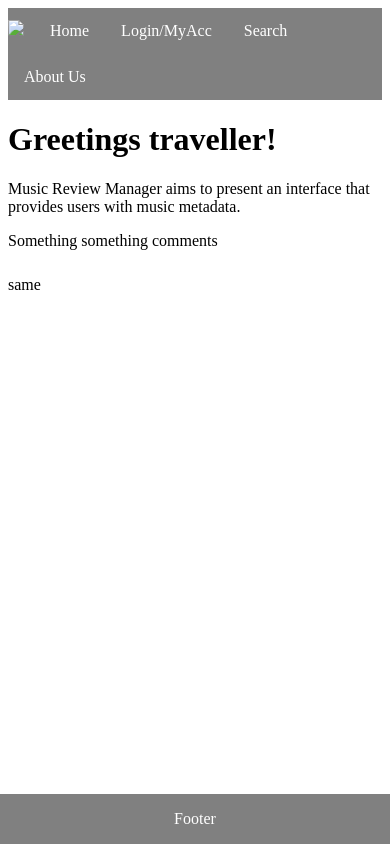
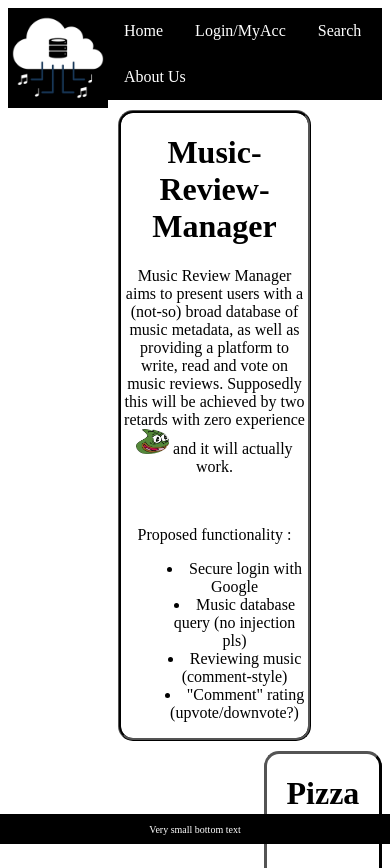
Before and after one commit to stefanforce/Music-Review-Manager, a PHP site: page /ProiectTW.html in a window 390 px wide; the page is wider, and only the part inside the window is pictured. Shown: the top 868 px of that part. Before the commit the page ends 844 px from the top of that part, so only its background shows below. Run offline with PHP 8.4, Linux system fonts and the light colour scheme.

Commit message:
Homepage layout kind of done

```diff
--- a/ProiectTW.css
+++ b/ProiectTW.css
@@ -1,87 +1,70 @@
-/*header{
-    background-color:grey;
+#logo img{
+height:100px;
 margin:auto;
-    color:white;
-    font-size:18px;
-    background-attachment:fixed;
-    display:block;
+float:left;
 }
-*/
-body{
 
+nav{
+display:inline;
 }
-logo,nav{display:inline }
-nav ul {
+
+nav ul{
 list-style-type: none;
 margin: auto;
 padding: 0;
-   background-color:gray;
+background-color:black;
 overflow:hidden;
 }
 
 nav li{
 float:left;
 }
-nav li a {
+
+nav li a{
 display: block;
 color: white;
 text-align: center;
 padding: 14px 16px;
 text-decoration: none;
 }
-nav li a:hover:not(.active) {
+
+nav li a:hover:not(.active){
 background-color:white;
 color:black;
 }
 
-.active {
+.active{
 background-color: green;
 }
-#logo {
-    display: inline-block;
-    vertical-align: middle;
-    font-size: 30px;
-    margin-right: 0px;
-    color: #FFF;
-}
-#logo img {
-    width: 50px;
-    vertical-align: middle;
-    margin-right: 10px;
-}
-.footer {
+
+.footer{
 position: fixed;
 left: 0;
 bottom: 0;
+height:30px;
 width: 100%;
-   background-color: gray;
+background-color: black;
 color: white;
 text-align: center;
-}
-.first-column {
-    width: 66%;
-    padding: 0 10px 0 0;
-    float: left;
+font-size:x-small;
 }
 
-.second-column {
-    width: 33%;
-    padding: 0 10px 0 0;
-    float: right;
+.first-column{
+margin-left: 10px;
+margin-top: 10px;
+text-align:center;
+width: 50%;
+float: left;
+border-radius: 15px;
+border: 3px ridge black;
+list-style-position: inside;
 }
 
-@media only screen and (max-width: 800px) {
-
-   .first-column {
-        width: 100%;
-        padding-bottom: 10px;
-        float: none;
+.second-column{
+width: 30%;
+margin-top:10px;
+text-align:center;
+float: right;
+border-radius: 15px;
+border: 3px outset black;
 }
-
-    .second-column {
-        width: 100%;
-        padding-bottom: 10px;
-        float: none;
-    }
-
-}
--- a/ProiectTW.html
+++ b/ProiectTW.html
@@ -4,43 +4,55 @@
 <meta charset="utf-8">
 <meta name="viewport" content="width=device-width, initial-scale=1.0">
 <title>Music Review Manager</title>
-<link rel="icon" href="favicon.ico" type="image/x-icon"/>
+<link rel="icon" href="icons/android-chrome-512x512.png" type="image/x-icon"/>
 <meta name="description" content="Music Review Manager">
 <link rel="stylesheet" href="ProiectTW.css">
 <script src="script.js"></script>
 </head>
+
 <body>
+
 <header>
 
+<div id="logo">
+<img src="icons/logo.png">
+</div>
+
 <nav>
-
 <ul>
-             <li><div id="logo"><img src="favicon.ico"></div></li>
-
-				<li><a href="file:///D:/Facultate/TW/ProiectTW.html">Home</a>
-				<li><a href="">Login/MyAcc</a>
-				<li><a href="">Search</a>
+<li><a href="ProiectTW.html">Home</a>
+<li><a href="https://developers.google.com/identity/sign-in/web/sign-in">Login/MyAcc</a>
+<li><a href="https://musicbrainz.org/search">Search</a>
 <li><a href="https://github.com/stefanforce/Music-Review-Manager">About Us</a>
-
 </ul>
 </nav>
+
 </header>
+
 <div class="first-column">
-    <div id="title1"><h1>Greetings traveller!</h1></div>
-    <p> Music Review Manager aims to present an interface that provides users with music metadata.</p>
+<h1>Music-Review-Manager</h1>
+<p> Music Review Manager aims to present users with a (not-so) broad database of music metadata, as well as providing a platform to write, read and vote on music reviews.
+Supposedly this will be achieved by two retards with zero experience <img height=25px; src="icons/pp.png"> and it will actually work. </p>
 <section id="comments">
-    <p>Something something comments</p>
+<br>
+<p>Proposed functionality :</p><ul>
+<li>Secure login with Google</li>
+<li>Music database query (no injection pls)</li>
+<li>Reviewing music (comment-style)</li>
+<li>"Comment" rating (upvote/downvote?)</li>
+</ul>
 </section>
 </div>
 
 <div class="second-column">
-same
+<h1>Pizza time</h1>
+<iframe width="560" height="315" src="https://www.youtube.com/embed/czTksCF6X8Y" frameborder="0" allow="accelerometer; autoplay; encrypted-media; gyroscope; picture-in-picture" allowfullscreen></iframe>
 </div>
 
+<div class="footer">
+<p>Very small bottom text</p>
+</div>
 
+</body>
 
-    <div class="footer">
-  <p>Footer</p>
-</div>
-</body>
 </html>
```
Also changed, not shown: icons/android-chrome-192x192.png (added), icons/android-chrome-512x512.png (added), icons/apple-touch-icon.png (added), icons/favicon-16x16.png (added), icons/favicon-32x32.png (added), icons/favicon.ico (added), icons/logo.png (added), icons/pp.png (added), icons/site.webmanifest (added). Lines whose indentation alone changed are shown as unchanged.
